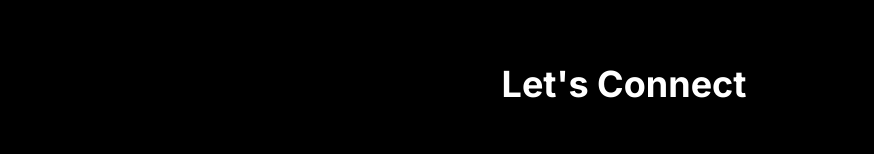
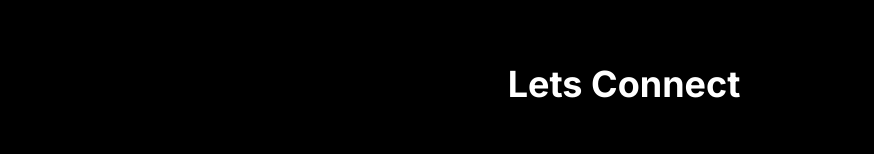
Before and after one commit to PathmaPriyaM/Portfolio, a Next.js app: page / in a window 1280 px wide. Shown: the part 2380-2534 px from the top of the page, without its empty margins (16-890 px from the left). Built offline with nearby package versions, Linux system fonts and the light colour scheme.

Commit message:
portfolio

```diff
--- a/src/app/components/Footer.jsx
+++ b/src/app/components/Footer.jsx
@@ -12,7 +12,7 @@ const  Footer= () => {
     <section className="bg-transparent text-white py-12 flex flex-col items-center justify-center" id='contact'>
       <div className="z-10 text-center">
         <h2 className="text-center text-4xl font-bold text-white mt-4 mb-8 md:mb-12">
-          Let's Connect
+          Lets Connect
         </h2>
           <p className="text-[#ADB7BE] mb-4 max-w-md">
             I am currently exploring new career paths, and I am eager to connect.
```
